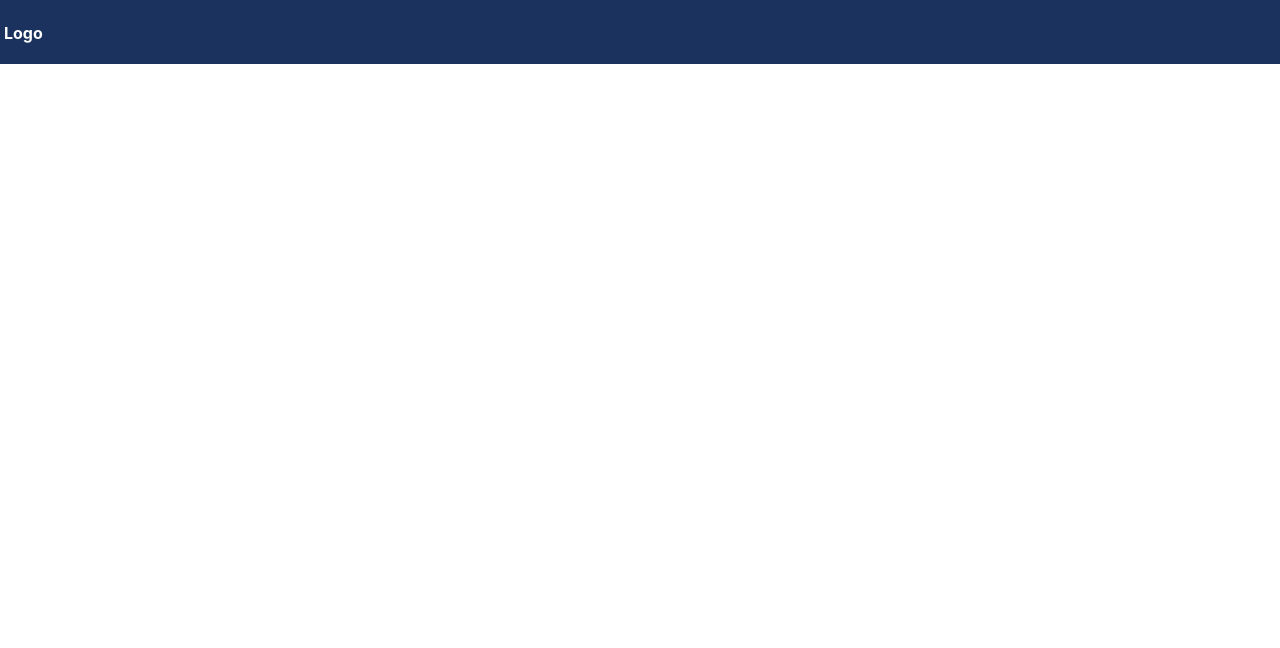
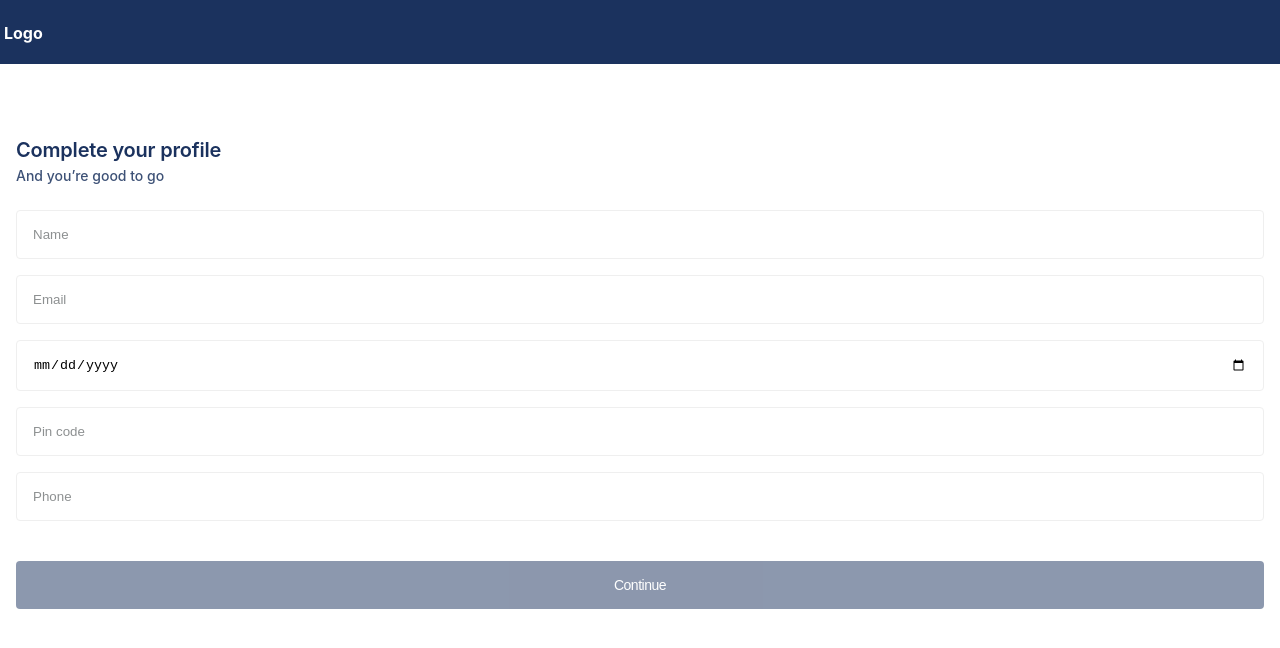
Before and after one commit to Sk7867/olineo_temp, a React (Create React App) app: page /adduser in a window 1280 px wide. Before the commit this address had no page. Shown: the top 648 px of the page. Built offline with nearby package versions, Linux system fonts and the light colour scheme.

Commit message:
#3: addUser page done

```diff
--- a/src/App.css
+++ b/src/App.css
@@ -55,6 +55,7 @@ color: #8D9091;
   font-weight: 500;
   letter-spacing: -0.5px;
   cursor: pointer;
+  border: none;
 }
 
 .extra-btn{
@@ -125,3 +126,12 @@ button:disabled{
   color: #1B325E;
   cursor: pointer;
 }
+
+/* input[type='date']::before{
+  color: lightgray;
+  content: attr(placeholder) !important;
+}
+
+input[type='date']:focus::before{
+  content: '' !important;
+} */
--- a/src/App.js
+++ b/src/App.js
@@ -9,6 +9,7 @@ import Signup from './pages/Signup';
 import HeaderBar from './components/HeaderBar/HeaderBar';
 import Login from './pages/Login';
 import OtpValid from './pages/OtpValid';
+import AddUser from './pages/addUser';
 
 function App() {
   // const [headerText, setHeaderText] = useState('')
@@ -32,6 +33,7 @@ function App() {
         <Route path='/' element={<Signup />} />
         <Route path='/login' element={<Login />} />
         <Route path='/otp' element={<OtpValid />} />
+        <Route path='/adduser' element={<AddUser />} />
       </Routes>
     </div>
   );
--- a/src/components/HeaderBar/HeaderBar.css
+++ b/src/components/HeaderBar/HeaderBar.css
@@ -30,4 +30,5 @@
   font-weight: 500;
   letter-spacing: -0.5px;
   color: white;
+  cursor: pointer;
 }
--- a/src/pages/Login.js
+++ b/src/pages/Login.js
@@ -40,9 +40,7 @@ const Login = () => {
         </div>
         <form action="" className={'signup-form'} onSubmit={formSubmit} onChange={validateForm}>
           <div className="inputfield-Container">
-
             <input type='number' name="Phone" id="phone" className='input-field' value={phone} placeholder='Phone' onChange={(e) => { setPhone(e.target.value); handleLength(e.target.value.length) }} />
-
           </div>
           <div className={'button-Container'}>
             <button type='submit' className='submit-button' disabled={btnDisable}>Continue</button>
--- a/src/pages/OtpValid.js
+++ b/src/pages/OtpValid.js
@@ -1,16 +1,23 @@
 import React, { useState } from 'react'
+import { useNavigate } from 'react-router-dom'
 
 const OtpValid = () => {
   const [otp, setOtp] = useState('')
   const [validLength, setValidLength] = useState(false)
   const [btnDisable, setBtnDisable] = useState(true)
+  const nav = useNavigate()
 
   const handleLength = (length) => {
-    if (length === 6) {
+    if (length === 5) {
       setValidLength(true)
     } else {
       setValidLength(false)
     }
+  }
+
+  const formSubmit = (e) => {
+    e.preventDefault();
+    nav('/adduser')
   }
 
   const validateForm = () => (
@@ -23,10 +30,10 @@ const OtpValid = () => {
           <h1 className='page-heading'>Confirmation code</h1>
           <p className={'page-desc'}>Please check you phone for 6-digit confimation code.</p>
         </div>
-        <form action="" className={'signup-form'} onChange={validateForm}>
+        <form action="" className={'signup-form'} onSubmit={formSubmit} onChange={validateForm}>
           <div className="inputfield-Container">
             <div className="inputField">
-              <input type='number' name="Code" id="code" className='input-field' value={otp} placeholder='Confirmation code' onChange={(e) => { setOtp(e.target.value); handleLength(e.target.value.length) }} />
+              <input type='text' name="Code" id="code" className='input-field' value={otp} placeholder='Confirmation code' onChange={(e) => { setOtp(e.target.value); handleLength(e.target.value.length) }} />
             </div>
           </div>
           <div className={'button-Container'}>
--- a/src/pages/Signup.js
+++ b/src/pages/Signup.js
@@ -45,8 +45,8 @@ const Signup = () => {
         </div>
         <form action="" className={'signup-form'} onSubmit={formSubmit} onChange={validateForm}>
           <div className="inputfield-Container">
-            <input type="text" name="Name" id="name" className='input-field' placeholder='Name' value={name} onChange={(e) => { setName(e.target.value) }} />
-            <input type='number' name="Phone" id="phone" className='input-field' value={phone} placeholder='Phone' onChange={(e) => { setPhone(e.target.value); handleLength(e.target.value.length) }} />
+            <input type="text" name="Name" id="name" className='input-field' placeholder='Name' value={name} onChange={(e) => { setName(e.target.value) }} required />
+            <input type='tel' name="Phone" id="phone" className='input-field' value={phone} placeholder='Phone' pattern="[0-9]{10}" onChange={(e) => { setPhone(e.target.value); handleLength(e.target.value.length) }} required />
           </div>
           <div className={'button-Container'}>
             <button type='submit' className='submit-button' disabled={btnDisable}>Continue</button>
--- /dev/null
+++ b/src/pages/addUser.js
@@ -0,0 +1,49 @@
+import { useState } from 'react'
+
+const AddUser = () => {
+  const [name, setName] = useState('')
+  const [email, setEmail] = useState('')
+  const [DOB, setDOB] = useState('')
+  const [pinCode, setPinCode] = useState('')
+  const [phone, setPhone] = useState('')
+  const [validLength, setValidLength] = useState(false)
+  const [btnDisable, setBtnDisable] = useState(true)
+
+  const handleLength = (length) => {
+    if (length === 9) {
+      setValidLength(true)
+    } else {
+      setValidLength(false)
+    }
+  }
+  console.log(name, email, DOB, pinCode, phone);
+
+  const validateForm = () => (
+    (name !== '') && (email !== '') && (pinCode !== '') && validLength ? setBtnDisable(false) : setBtnDisable(true)
+  )
+  return (
+    <>
+      <div className='pageWrapper'>
+        <div className='signup-header'>
+          <h1 className='page-heading'>Complete your profile</h1>
+          <p className={'page-desc'}>And you’re good to go</p>
+        </div>
+        <form action="" className={'signup-form'} onChange={validateForm}>
+          <div className="inputfield-Container">
+            <input type="text" name="Name" id="name" className='input-field' placeholder='Name' value={name} onChange={(e) => { setName(e.target.value) }} />
+            <input type="email" name="Email" id="email" className='input-field' placeholder='Email' value={email} onChange={(e) => { setEmail(e.target.value) }} />
+            <input type="date" onFocus={(e) => (e.currentTarget.type = "date")} onBlur={(e) => (e.currentTarget.type = "text")} name="Date-of-Birth" id="DOB" className='input-field' placeholder='Date of birth' value={DOB} onChange={(e) => { setDOB(e.target.value) }} />
+            <input type="text" name="Pincode" id="pincode" className='input-field' placeholder='Pin code' value={pinCode} onChange={(e) => { setPinCode(e.target.value) }} />
+            <input type='tel' name="Phone" id="phone" className='input-field' value={phone} placeholder='Phone' onChange={(e) => { setPhone(e.target.value); handleLength(e.target.value.length) }} />
+
+          </div>
+          <div className={'button-Container'}>
+            <button className='submit-button' disabled={btnDisable}>Continue</button>
+          </div>
+        </form>
+      </div>
+    </>
+  )
+}
+
+export default AddUser
```
